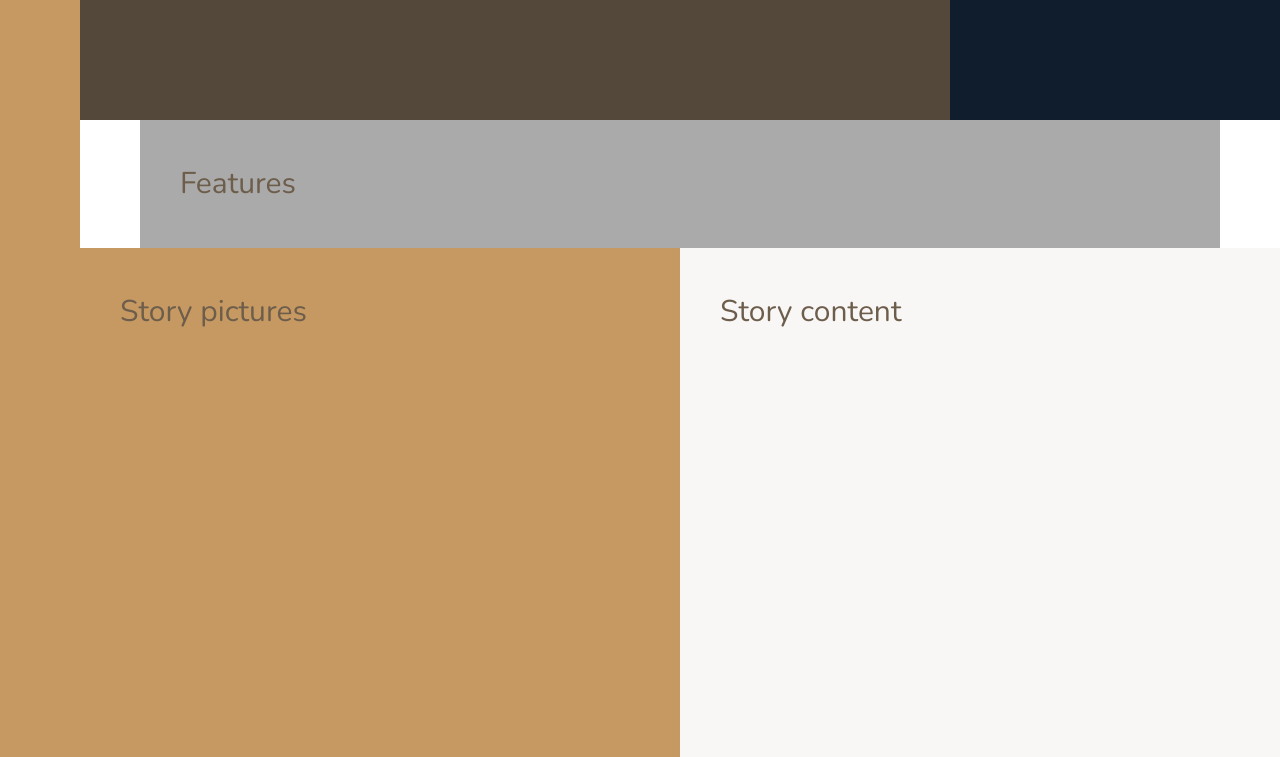
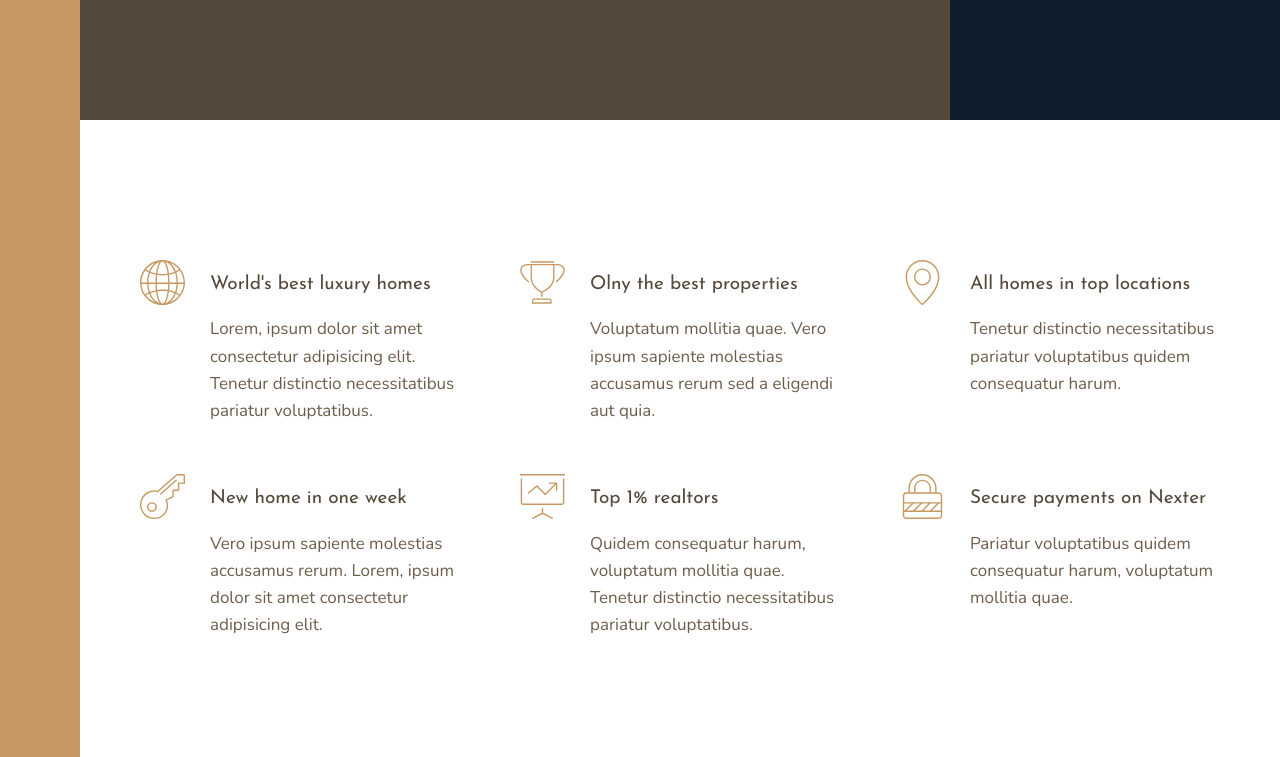
Before and after one commit to DedierJr/Advanced-CSS-and-Sass, a plain HTML site: page Nexter/index.html in a window 1280 px wide. Shown: the part 520-1277 px from the top of the page. Drawn offline with nearby package versions, Linux system fonts and the light colour scheme.

Commit message:
features section

```diff
--- a/Nexter/index.html
+++ b/Nexter/index.html
@@ -22,7 +22,54 @@
             Top 3 realtors
         </div>
         <section class="features">
-            Features
+            <div class="feature">
+            <!-- ?1 -->
+                <svg class="feature__icon">
+                    <use xlink:href="img/sprite.svg#icon-global"></use>
+                </svg>
+                <h4 class="heading-4 heading-4--dark">World's best luxury homes</h4>
+                <p class="feature__text">Lorem, ipsum dolor sit amet consectetur adipisicing elit. Tenetur distinctio necessitatibus pariatur voluptatibus.</p>
+            </div>
+            <!-- ?2 -->
+            <div class="feature">
+                <svg class="feature__icon">
+                    <use xlink:href="img/sprite.svg#icon-trophy"></use>
+                </svg>
+                <h4 class="heading-4 heading-4--dark">Olny the best properties</h4>
+                <p class="feature__text">Voluptatum mollitia quae. Vero ipsum sapiente molestias accusamus rerum sed a eligendi aut quia.</p>
+            </div>
+            <!-- ?3 -->
+            <div class="feature">
+                <svg class="feature__icon">
+                    <use xlink:href="img/sprite.svg#icon-map-pin"></use>
+                </svg>
+                <h4 class="heading-4 heading-4--dark">All homes in top locations</h4>
+                <p class="feature__text">Tenetur distinctio necessitatibus pariatur voluptatibus quidem consequatur harum.</p>
+            </div>
+            <!-- ?4 -->
+            <div class="feature">
+                <svg class="feature__icon">
+                    <use xlink:href="img/sprite.svg#icon-key"></use>
+                </svg>
+                <h4 class="heading-4 heading-4--dark">New home in one week</h4>
+                <p class="feature__text">Vero ipsum sapiente molestias accusamus rerum. Lorem, ipsum dolor sit amet consectetur adipisicing elit.</p>
+            </div>
+            <!-- ?5 -->
+            <div class="feature">
+                <svg class="feature__icon">
+                    <use xlink:href="img/sprite.svg#icon-presentation"></use>
+                </svg>
+                <h4 class="heading-4 heading-4--dark">Top 1% realtors</h4>
+                <p class="feature__text">Quidem consequatur harum, voluptatum mollitia quae. Tenetur distinctio necessitatibus pariatur voluptatibus.</p>
+            </div>
+            <!-- ?6 -->
+            <div class="feature">
+                <svg class="feature__icon">
+                    <use xlink:href="img/sprite.svg#icon-lock"></use>
+                </svg>
+                <h4 class="heading-4 heading-4--dark">Secure payments on Nexter</h4>
+                <p class="feature__text">Pariatur voluptatibus quidem consequatur harum, voluptatum mollitia quae.</p>
+            </div>
         </section>
         <div class="story__pictures">
             Story pictures
--- a/Nexter/sass/_base.sass
+++ b/Nexter/sass/_base.sass
@@ -33,7 +33,3 @@ body
     display: grid
     grid-template-rows: 80vh min-content 40vw repeat(3, min-content)
     grid-template-columns: [sidebar-start] 8rem [sidebar-end full-start] minmax(6rem, 1fr) [center-start] repeat(8,[col-start] minmax(min-content, 14rem) [col-end]) [center-end] minmax(6rem, 1fr) [full-end]
-
-    & > *
-        padding: 40px
-        font-size: 3rem
--- a/Nexter/sass/_features.sass
+++ b/Nexter/sass/_features.sass
@@ -1,3 +1,27 @@
 .features
-    background-color: $color-grey-light-2
     grid-column: center-start / center-end
+
+    margin: 15rem 0
+
+    display: grid
+    //grid-template-columns: repeat(3, 1fr)
+    grid-template-columns: repeat(auto-fit, minmax(25rem, 1fr))
+    grid-gap: 6rem
+    align-items: start
+
+.feature
+
+    display: grid
+    grid-template-columns: min-content 1fr
+    grid-row-gap: 1.5rem
+    grid-column-gap: 2.5rem
+
+    &__icon
+        fill: $color-primary
+        width: 4.5rem
+        height: 4.5rem
+        grid-row: 1 / span 2
+        transform: translateY(-1rem)
+
+    &__text
+        font-size: 1.7rem
--- a/Nexter/sass/_typography.sass
+++ b/Nexter/sass/_typography.sass
@@ -0,0 +1,22 @@
+%heading
+    font-family: $font-display
+    font-weight: 400
+
+.heading-1
+    @extend %heading
+
+.heading-2
+    @extend %heading
+
+.heading-3
+    @extend %heading
+
+.heading-4
+    @extend %heading
+    font-size: 1.9rem
+
+    &--light
+        color: $color-grey-light-1
+
+    &--dark
+        color: $color-grey-dark-1
```
Also changed, not shown: Nexter/sass/main.css, 1 other file.
